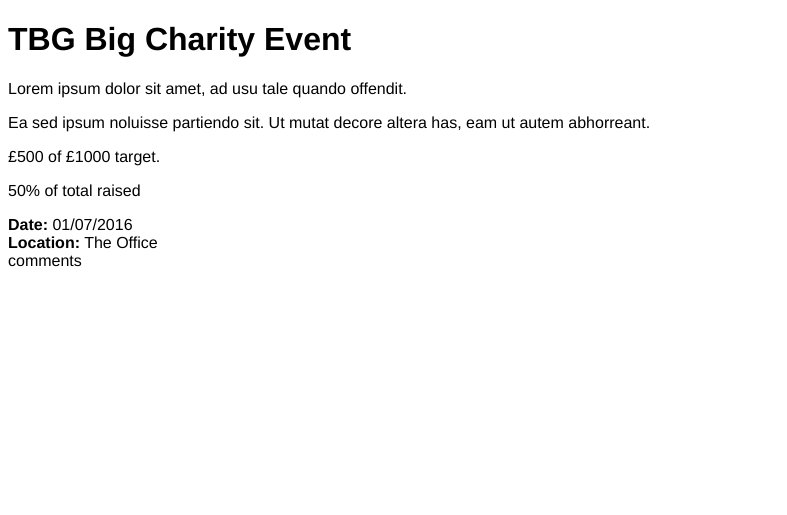
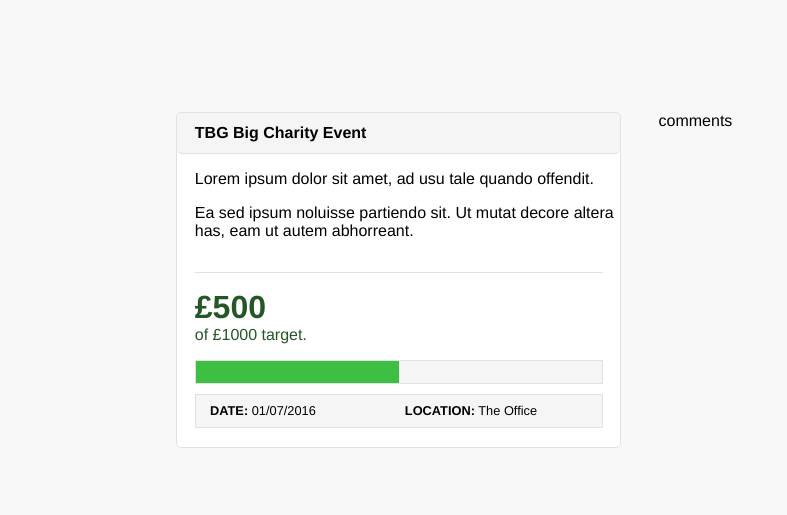
Before and after one commit to thebeansgroup/frontender-task_vanilla, a website built with webpack: page public/index.html in a window 1280 px wide. Shown: the whole page, without its empty margins (0-787 px from the left). Built offline with nearby package versions, Linux system fonts and the light colour scheme.

Commit message:
Add Style

```diff
--- a/public/css/styles.css
+++ b/public/css/styles.css
@@ -1,3 +1,200 @@
+html {
+  box-sizing: border-box;
+  font-size: 16px;
+}
+
+*, *:before, *:after {
+  box-sizing: inherit;
+}
+
+body, h1, h2, h3, h4, h5, h6, p, ol, ul {
+  margin: 0;
+  padding: 0;
+  font-weight: normal;
+}
+
+img {
+  max-width: 100%;
+  height: auto;
+}
+
+/* basic reset above */
+
 body {
   font-family: "Helvetica Neue", Helvetica, Arial, sans-serif;
+  background-color: #f8f8f8;
 }
+
+.container {
+  padding: 1rem;
+  max-width: 960px;
+  margin: auto;
+  padding-top: 7rem;
+}
+
+.row {
+  display: block;
+}
+.column {
+  width: 100%;
+  margin-bottom: 4rem;
+}
+
+.event {
+  background-color: #ffffff;
+  border: 1px solid #e1e1e1;
+  border-radius: 5px;
+}
+
+.event__title {
+  background-color: #f5f5f5;
+  border-bottom: 1px solid #e1e1e1;
+  border-radius: 5px;
+  line-height: 2.5rem;
+  padding-left: 2ch;
+  font-size: 1rem;
+  font-weight: 600;
+}
+
+.event__description>p {
+  margin-left: 2ch;
+  margin-top: 1rem;
+  margin-bottom: 1rem;
+}
+
+.event__description>p:last-of-type {
+  margin-bottom: 2rem;
+}
+
+.event__funding {
+  border-top: 1px solid #e1e1e1;
+  margin-left: 2ch;
+  margin-right: 2ch;
+}
+
+.event__funding__totals {
+  color: #245626;
+  margin-top: 1rem;
+  margin-bottom: 1rem;
+}
+
+.event__funding__raised {
+  display: block;
+  font-weight: 700;
+  font-size: 2rem;
+}
+
+.event__progress {
+  position: relative;
+  background-color: #f5f5f5;
+  border: 1px solid #e1e1e1;
+  height: 1.5rem;
+  overflow: hidden;
+}
+
+.event__progress__total {
+  display: none;
+}
+
+.event__progress_meter {
+  display: block;
+  position: absolute;
+  background-color: #3cbf42;
+  height: 1.5rem;
+}
+
+.event__details {
+  background-color: #f5f5f5;
+  border: 1px solid #e1e1e1;
+  margin-top: 0.6rem;
+  margin-left: 2ch;
+  margin-right: 2ch;
+  margin-bottom: 1.2rem;
+
+}
+
+.event__details:after {
+  content: "";
+  clear: both;
+  display: table;
+}
+
+.event__details > div {
+  float: left;
+  width: 48%;
+  font-size: 0.8rem;
+  line-height: 2rem;
+  padding-left: 2ch;
+}
+
+.event__details strong {
+  text-transform: uppercase;
+}
+
+.comments {
+  display: flex;
+  flex-direction: column;
+  align-items: flex-end;
+}
+
+.comment {
+  position: relative;
+  width:100%;
+  background-color: #f5f5f5;
+  border: 1px solid #e1e1e1;
+  border-radius: 5px 5px 5px 0;
+  padding: 1rem;
+  margin-bottom: 2.5rem;
+}
+
+.comment:before {
+  border-top: 20px solid #e1e1e1;
+  border-right: 30px solid transparent;
+  border-bottom: 10px solid transparent;
+  position: absolute;
+  bottom: -30px;
+  left: -1px;
+  content: "";
+}
+
+.comment:after {
+  border-top: 18px solid #f5f5f5;
+  border-right: 27px solid transparent;
+  border-bottom: 10px solid transparent;
+  position: absolute;
+  bottom: -28px;
+  left: 0;
+  content: "";
+ }
+
+.reply {
+  background-color: #ffffff;
+  width: 85%;
+  margin-top: -25px;
+}
+
+.reply:after {
+  border-top: 18px solid #ffffff;
+ }
+
+.comment__image {
+  width: 80px;
+  height: 80px;
+  float: left;
+}
+
+.comment__author, .comment__body {
+  padding-left: 100px;
+  display: block;
+}
+
+@media only screen and (min-width: 768px) {
+  .row {
+    display: flex;
+    justify-content: space-between;
+  }
+
+  .column {
+    width: 48%;
+  }
+}
```
